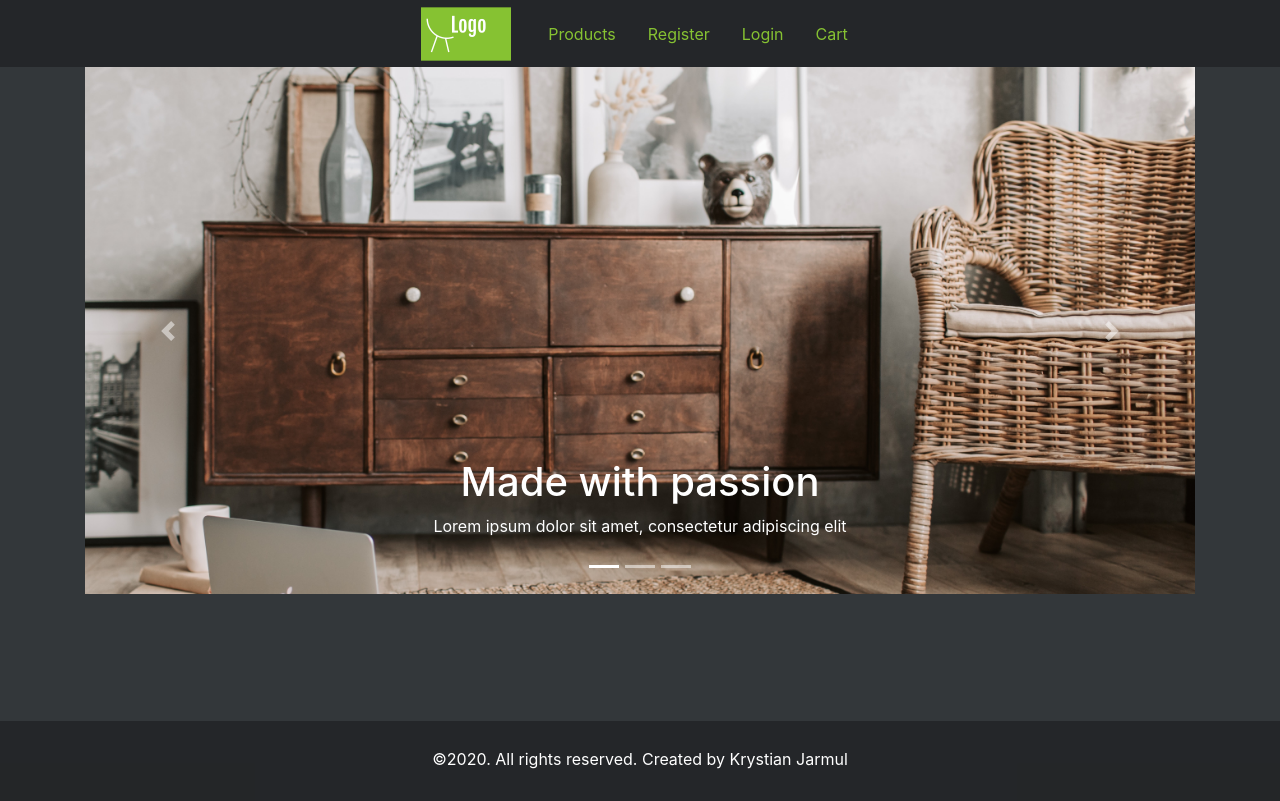
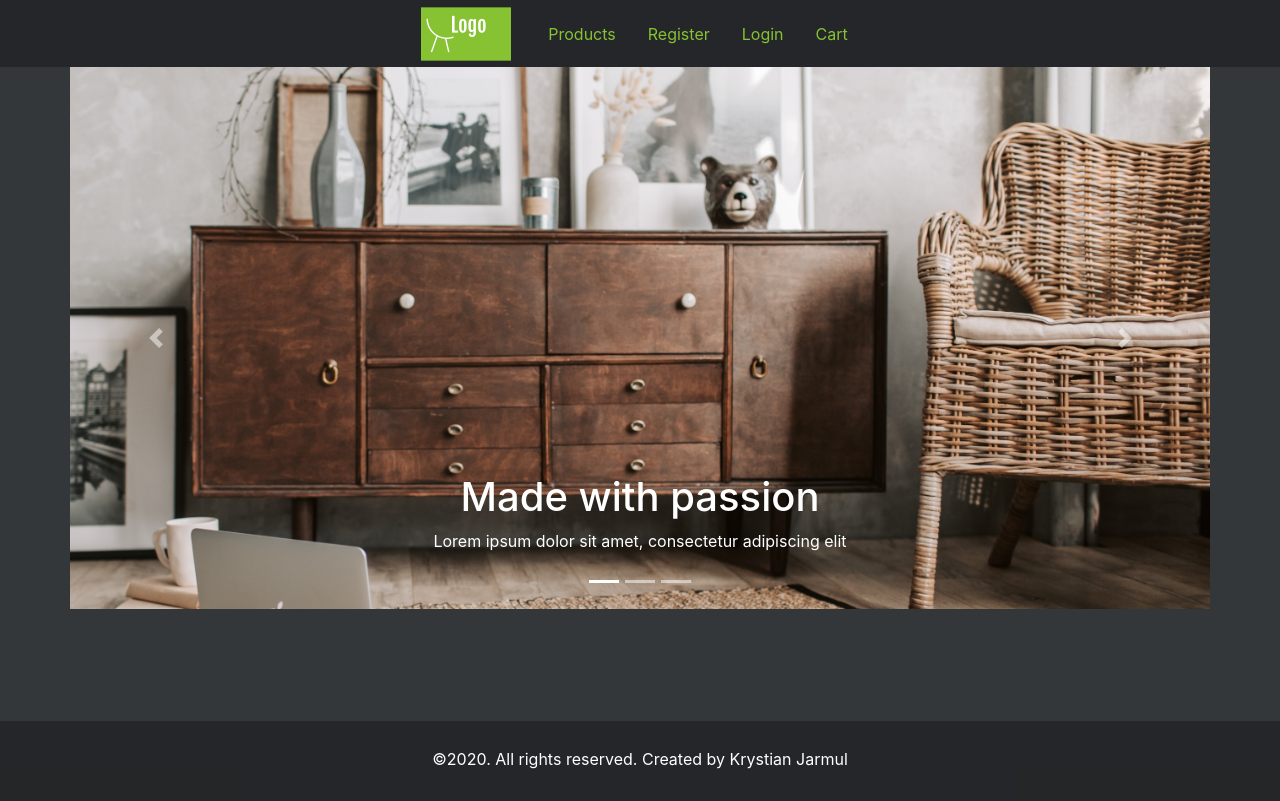
Before and after one commit to krystianjarmul/django-online-store, a Django app: page / in a window 1280 px wide. Run offline with Django 3.2, Linux system fonts and the light colour scheme; some libraries are stand-ins or nearby versions.

Commit message:
Add spaces to nested html code

```diff
--- a/ecommerce/static/css/base.css
+++ b/ecommerce/static/css/base.css
@@ -123,5 +123,4 @@ html, body {
 
 .slide {
     max-height: 700px;
-    max-width: 100%;
 }
--- a/ecommerce/store/templates/store/main.html
+++ b/ecommerce/store/templates/store/main.html
@@ -3,12 +3,14 @@
 
 {% block content %}
 <div class="container ">
-    <div style="margin-top: -40px;" id="carouselExampleIndicators" class="carousel slide" data-ride="carousel">
+    <div style="margin-top: -40px;" id="carouselExampleIndicators" class="carousel slide row" data-ride="carousel">
+
         <ol class="carousel-indicators">
       <li data-target="#carouselExampleIndicators" data-slide-to="0" class="active"></li>
       <li data-target="#carouselExampleIndicators" data-slide-to="1"></li>
       <li data-target="#carouselExampleIndicators" data-slide-to="2"></li>
         </ol>
+
     <div class="carousel-inner">
       <div class="carousel-item active" >
         <img class="d-block w-100 slide" src="{% static 'images/home.jpg' %}" alt="First slide">
@@ -25,6 +27,7 @@
           <p>Lorem ipsum dolor sit amet, consectetur adipiscing elit</p>
         </div>
       </div>
+
       <div class="carousel-item">
         <img class="d-block w-100 slide" src="{% static 'images/home3.jpg' %}" alt="Third slide">
         <div class="carousel-caption d-none d-md-block">
@@ -32,6 +35,7 @@
           <p>Lorem ipsum dolor sit amet, consectetur adipiscing elit</p>
         </div>
       </div>
+
     </div>
     <a class="carousel-control-prev" href="#carouselExampleIndicators" role="button" data-slide="prev">
       <span class="carousel-control-prev-icon" aria-hidden="true"></span>
```
Lines whose indentation alone changed are shown as unchanged.
